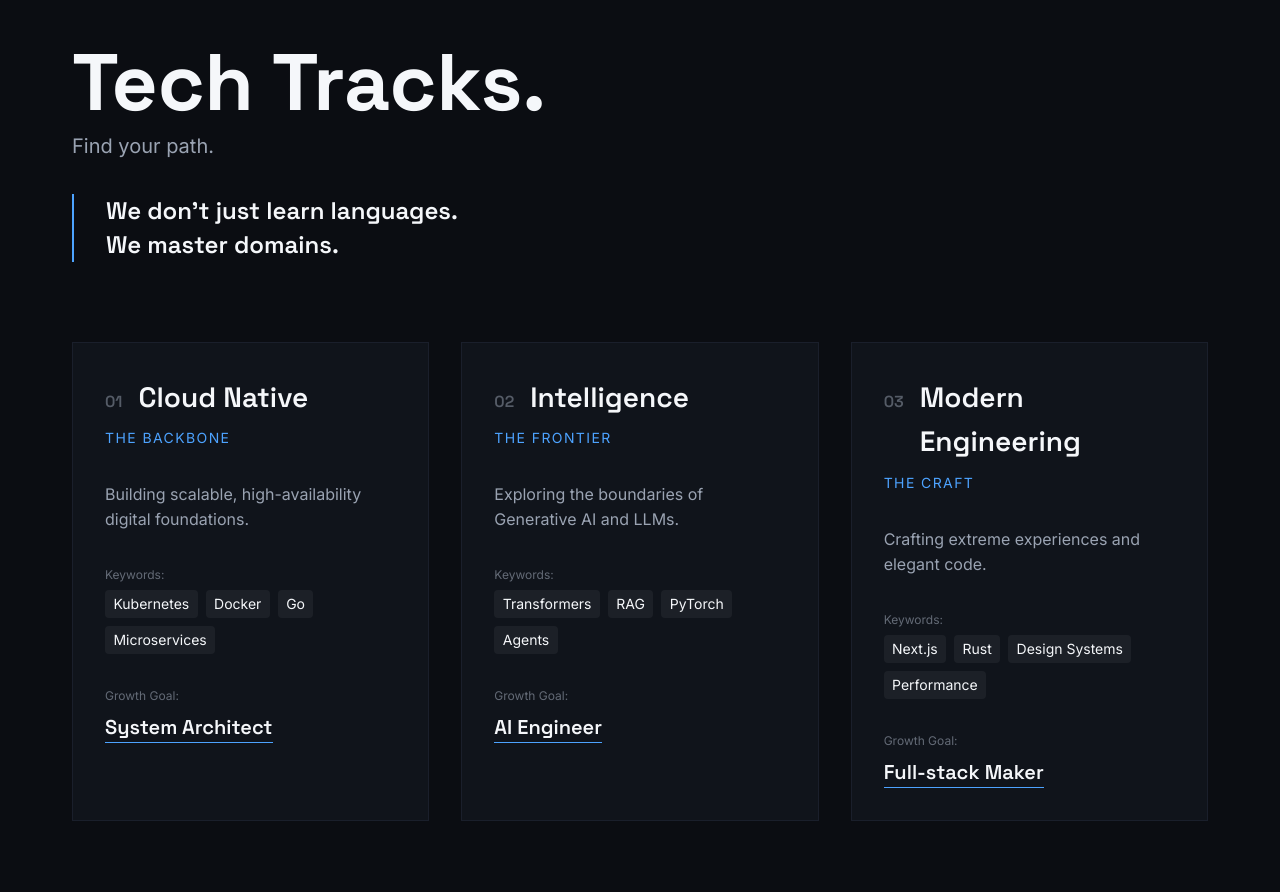
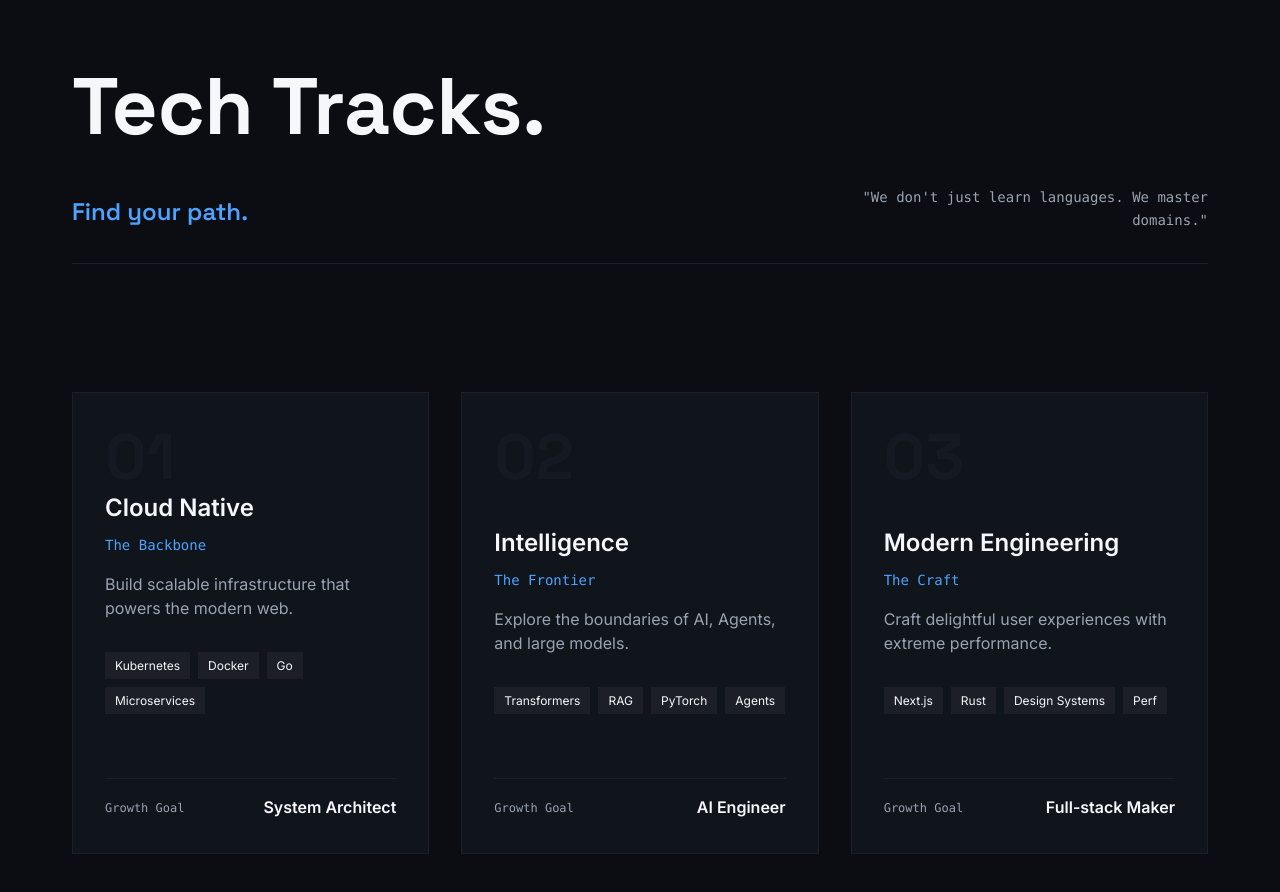
Before and after one commit to Dawn6666666/yunfeiyang-official-site, a Nuxt app: page / in a window 1280 px wide. Shown: the part 2400-3292 px from the top of the page. Built offline with nearby package versions, Linux system fonts and the light colour scheme.

Commit message:
feat: upgrade Tech to v2 Phase A (Pure CSS 3D Depth Card)

```diff
--- a/app/components/TheTech.vue
+++ b/app/components/TheTech.vue
@@ -3,96 +3,74 @@
     <div class="tech__container">
 
       <!-- Section Header -->
-      <div class="tech__header">
+      <header class="tech__header">
         <h2 class="tech__title">Tech Tracks.</h2>
+        <div class="tech__sub">
           <p class="tech__subtitle">Find your path.</p>
-        <p class="tech__description">
-          We don't just learn languages. <br>
-          We master domains.
-        </p>
+          <p class="tech__quote">"We don't just learn languages. We master domains."</p>
         </div>
+      </header>
 
-      <!-- Tracks Grid -->
-      <div class="tech__tracks">
+      <!-- Grid -->
+      <div class="track-grid">
 
-        <!-- Track 1: Cloud Native -->
+        <!-- Track 1 -->
         <div class="track-card">
-          <div class="track__header">
           <span class="track__number">01</span>
+          <div class="track__content">
             <h3 class="track__title">Cloud Native</h3>
+            <p class="track__position">The Backbone</p>
+            <p class="track__desc">Build scalable infrastructure that powers the modern web.</p>
+            <div class="track__keywords">
+              <span>Kubernetes</span>
+              <span>Docker</span>
+              <span>Go</span>
+              <span>Microservices</span>
             </div>
-          <p class="track__position">The Backbone</p>
-          <div class="track__content">
-            <p class="track__desc">
-              Building scalable, high-availability digital foundations.
-            </p>
-            <div class="track__meta">
-              <span class="meta-label">Keywords:</span>
-              <ul class="meta-list">
-                <li>Kubernetes</li>
-                <li>Docker</li>
-                <li>Go</li>
-                <li>Microservices</li>
-              </ul>
           </div>
-            <div class="track__goal">
-              <span class="goal-label">Growth Goal:</span>
-              <span class="goal-value">System Architect</span>
-            </div>
+          <div class="track__footer">
+            <span class="track__label">Growth Goal</span>
+            <span class="track__goal">System Architect</span>
           </div>
         </div>
 
-        <!-- Track 2: Intelligence -->
+        <!-- Track 2 -->
         <div class="track-card">
-          <div class="track__header">
           <span class="track__number">02</span>
+          <div class="track__content">
             <h3 class="track__title">Intelligence</h3>
+            <p class="track__position">The Frontier</p>
+            <p class="track__desc">Explore the boundaries of AI, Agents, and large models.</p>
+            <div class="track__keywords">
+              <span>Transformers</span>
+              <span>RAG</span>
+              <span>PyTorch</span>
+              <span>Agents</span>
             </div>
-          <p class="track__position">The Frontier</p>
-          <div class="track__content">
-            <p class="track__desc">
-              Exploring the boundaries of Generative AI and LLMs.
-            </p>
-            <div class="track__meta">
-              <span class="meta-label">Keywords:</span>
-              <ul class="meta-list">
-                <li>Transformers</li>
-                <li>RAG</li>
-                <li>PyTorch</li>
-                <li>Agents</li>
-              </ul>
           </div>
-            <div class="track__goal">
-              <span class="goal-label">Growth Goal:</span>
-              <span class="goal-value">AI Engineer</span>
-            </div>
+          <div class="track__footer">
+            <span class="track__label">Growth Goal</span>
+            <span class="track__goal">AI Engineer</span>
           </div>
         </div>
 
-        <!-- Track 3: Modern Engineering -->
+        <!-- Track 3 -->
         <div class="track-card">
-          <div class="track__header">
           <span class="track__number">03</span>
+          <div class="track__content">
             <h3 class="track__title">Modern Engineering</h3>
+            <p class="track__position">The Craft</p>
+            <p class="track__desc">Craft delightful user experiences with extreme performance.</p>
+            <div class="track__keywords">
+              <span>Next.js</span>
+              <span>Rust</span>
+              <span>Design Systems</span>
+              <span>Perf</span>
             </div>
-          <p class="track__position">The Craft</p>
-          <div class="track__content">
-            <p class="track__desc">
-              Crafting extreme experiences and elegant code.
-            </p>
-            <div class="track__meta">
-              <span class="meta-label">Keywords:</span>
-              <ul class="meta-list">
-                <li>Next.js</li>
-                <li>Rust</li>
-                <li>Design Systems</li>
-                <li>Performance</li>
-              </ul>
           </div>
-            <div class="track__goal">
-              <span class="goal-label">Growth Goal:</span>
-              <span class="goal-value">Full-stack Maker</span>
-            </div>
+          <div class="track__footer">
+            <span class="track__label">Growth Goal</span>
+            <span class="track__goal">Full-stack Maker</span>
           </div>
         </div>
 
@@ -117,137 +95,234 @@
 
 /* Header */
 .tech__header {
-  margin-bottom: 10vh;
+  margin-bottom: var(--space-xl);
+  border-bottom: 1px solid var(--divider);
+  padding-bottom: var(--space-md);
 }
 
 .tech__title {
   font-family: var(--font-display);
   font-size: clamp(3rem, 8vw, 5rem);
   font-weight: 700;
-  line-height: 1;
   color: var(--text);
-  margin-bottom: var(--space-xs);
+  margin-bottom: var(--space-sm);
+}
+
+.tech__sub {
+  display: flex;
+  justify-content: space-between;
+  align-items: flex-end;
+  flex-wrap: wrap;
+  gap: var(--space-md);
 }
 
 .tech__subtitle {
-  font-family: var(--font-body);
-  font-size: 1.25rem;
-  color: var(--muted);
-  margin-bottom: var(--space-md);
+  font-family: var(--font-display);
+  font-size: 1.5rem;
+  color: var(--accent);
 }
 
-.tech__description {
-  font-family: var(--font-display);
-  font-size: 1.5rem;
-  line-height: 1.4;
-  color: var(--text);
-  padding-left: var(--space-md);
-  border-left: 2px solid var(--accent);
+.tech__quote {
+  font-family: var(--font-mono);
+  font-size: 0.875rem;
+  color: var(--muted);
+  max-width: 400px;
+  text-align: right;
 }
 
-/* Grid Layout */
-.tech__tracks {
+/* Grid */
+.track-grid {
   display: grid;
   grid-template-columns: repeat(auto-fit, minmax(300px, 1fr));
   gap: var(--space-md);
 }
 
-/* Card Style */
+/* ─────────────────────────────────────────────────────────
+   Tech v2 Phase A: The Depth Card
+   Pure CSS 3D Transforms
+   ───────────────────────────────────────────────────────── */
+
 .track-card {
-  background: var(--bg-elevated);
+  position: relative;
   border: 1px solid var(--divider);
   padding: var(--space-md);
-  transition: transform 0.3s ease, border-color 0.3s ease;
+  display: flex;
+  flex-direction: column;
+  justify-content: space-between;
+  min-height: 400px;
+  background-color: var(--bg-elevated);
+
+  /* 3D Engine Setup */
+  transform-style: preserve-3d;
+  perspective: 1000px; /* Local perspective for content pop */
+  transition: border-color 0.4s ease, box-shadow 0.4s ease, transform 0.4s ease;
+}
+
+/* Blueprint Pattern (Reveal on hover) */
+.track-card::before {
+  content: '';
+  position: absolute;
+  inset: 0;
+  /* Engineering Grid Pattern */
+  background-image:
+    linear-gradient(var(--divider) 1px, transparent 1px),
+    linear-gradient(90deg, var(--divider) 1px, transparent 1px);
+  background-size: 20px 20px;
+  background-position: center;
+  opacity: 0;
+  transition: opacity 0.5s ease;
+  pointer-events: none;
+  z-index: 0;
+  mix-blend-mode: overlay;
 }
 
 .track-card:hover {
   border-color: var(--accent);
-  transform: translateY(-5px);
+  box-shadow: 0 10px 40px -10px rgba(0, 0, 0, 0.5); /* Subtle depth shadow */
+  /* transform: translateY(-5px);  Optional physical lift */
 }
 
-.track__header {
-  display: flex;
-  align-items: baseline;
-  gap: var(--space-sm);
-  margin-bottom: var(--space-xs);
+.track-card:hover::before {
+  opacity: 0.15; /* Reveal pattern subtly */
 }
 
+/* Content Layering */
 .track__number {
   font-family: var(--font-display);
-  font-size: 1rem;
+  font-size: 4rem;
+  font-weight: 700;
+  color: var(--divider);
+  line-height: 1;
+  opacity: 0.5;
+  transition: transform 0.5s ease, color 0.4s ease;
+  transform: translateZ(0); /* Base layer */
+}
+
+.track-card:hover .track__number {
+  transform: translateZ(-20px); /* Push back for depth */
   color: var(--muted);
-  opacity: 0.5;
+}
+
+.track__content {
+  margin-top: auto; /* Push to bottom initially, but layout forces it up */
+  margin-bottom: var(--space-lg);
+  position: relative;
+  z-index: 1;
+  transform-style: preserve-3d;
 }
 
 .track__title {
-  font-family: var(--font-display);
-  font-size: 1.75rem;
+  font-size: 1.5rem;
+  font-weight: 600;
+  margin-bottom: 0.25em;
+  color: var(--text);
+  transform: translateZ(0);
+  transition: transform 0.4s ease;
+}
+
+.track__position {
+  font-family: var(--font-mono);
+  color: var(--accent);
+  font-size: 0.875rem;
+  margin-bottom: var(--space-sm);
+  transform: translateZ(0);
+  transition: transform 0.4s ease;
+}
+
+.track__desc {
+  font-size: 1rem;
+  color: var(--muted);
+  line-height: 1.5;
+  margin-bottom: var(--space-md);
+  transform: translateZ(0);
+  transition: transform 0.4s ease;
+}
+
+/* Keywords - High Lift */
+.track__keywords {
+  display: flex;
+  flex-wrap: wrap;
+  gap: 0.5rem;
+  transform: translateZ(0);
+  transition: transform 0.4s cubic-bezier(0.2, 0.8, 0.2, 1);
+}
+
+.track__keywords span {
+  display: inline-block;
+  padding: 0.25em 0.75em;
+  background: rgba(255, 255, 255, 0.05);
+  font-size: 0.75rem;
+  color: var(--text);
+  border: 1px solid transparent;
+  width: max-content;
+}
+
+.track-card:hover .track__keywords {
+  transform: translateZ(30px); /* Significant lift */
+}
+
+.track-card:hover .track__keywords span {
+  border-color: var(--divider);
+  background: var(--bg); /* Opaque bg to pop against grid */
+}
+
+/* Footer - Medium Lift */
+.track__footer {
+  border-top: 1px solid var(--divider);
+  padding-top: var(--space-sm);
+  display: flex;
+  justify-content: space-between;
+  align-items: center;
+  position: relative;
+  z-index: 2;
+  background-color: var(--bg-elevated); /* Ensure legibility over grid */
+  transform: translateZ(0);
+  transition: transform 0.4s ease, border-color 0.4s ease;
+}
+
+.track-card:hover .track__footer {
+  transform: translateZ(15px);
+  border-color: transparent; /* Detach nicely */
+}
+
+.track__label {
+  font-family: var(--font-mono);
+  font-size: 0.75rem;
+  color: var(--muted);
+}
+
+.track__goal {
   font-weight: 600;
   color: var(--text);
 }
 
-.track__position {
-  font-family: var(--font-body);
-  font-size: 0.875rem;
-  text-transform: uppercase;
-  letter-spacing: 0.1em;
-  color: var(--accent);
-  margin-bottom: var(--space-md);
+/* Staggered Transitions for "Organic" feel */
+.track-card:hover .track__title { transform: translateZ(10px); }
+.track-card:hover .track__position { transform: translateZ(10px); }
+.track-card:hover .track__desc { transform: translateZ(5px); }
+
+/* Responsive: Disable 3D on touch */
+@media (hover: none) {
+  .track-card {
+    transform: none !important;
+  }
+  .track__keywords, .track__footer, .track__title, .track__number {
+    transform: none !important;
+  }
+  .track-card::before {
+    opacity: 0.05; /* Always show faint grid on mobile */
+  }
 }
 
-.track__desc {
-  color: var(--muted);
-  margin-bottom: var(--space-md);
-  min-height: 3em;
+@media (max-width: 768px) {
+  .tech__sub {
+    flex-direction: column;
+    align-items: flex-start;
+    gap: var(--space-sm);
   }
 
-/* Meta Data */
-.track__meta {
-  margin-bottom: var(--space-md);
-}
-
-.meta-label,
-.goal-label {
-  display: block;
-  font-size: 0.75rem;
-  color: var(--muted);
-  opacity: 0.6;
-  margin-bottom: 0.5em;
-}
-
-.meta-list {
-  list-style: none;
-  display: flex;
-  flex-wrap: wrap;
-  gap: 0.5em;
-}
-
-.meta-list li {
-  font-size: 0.875rem;
-  color: var(--text);
-  background: rgba(255, 255, 255, 0.05);
-  padding: 0.2em 0.6em;
-  border-radius: 4px;
-}
-
-.goal-value {
-  font-family: var(--font-display);
-  font-size: 1.25rem;
-  color: var(--text);
-  font-weight: 500;
-  border-bottom: 1px solid var(--accent);
-  padding-bottom: 2px;
-}
-
-/* Responsive */
-@media (max-width: 768px) {
-  .tech__tracks {
-    grid-template-columns: 1fr;
-    gap: var(--space-lg);
-  }
-
-  .tech__description {
-    font-size: 1.25rem;
+  .tech__quote {
+    text-align: left;
   }
 }
 </style>
```
Also changed, not shown: 1 other file (tests, documents, lock files or other folders). Lines whose indentation alone changed are shown as unchanged.
